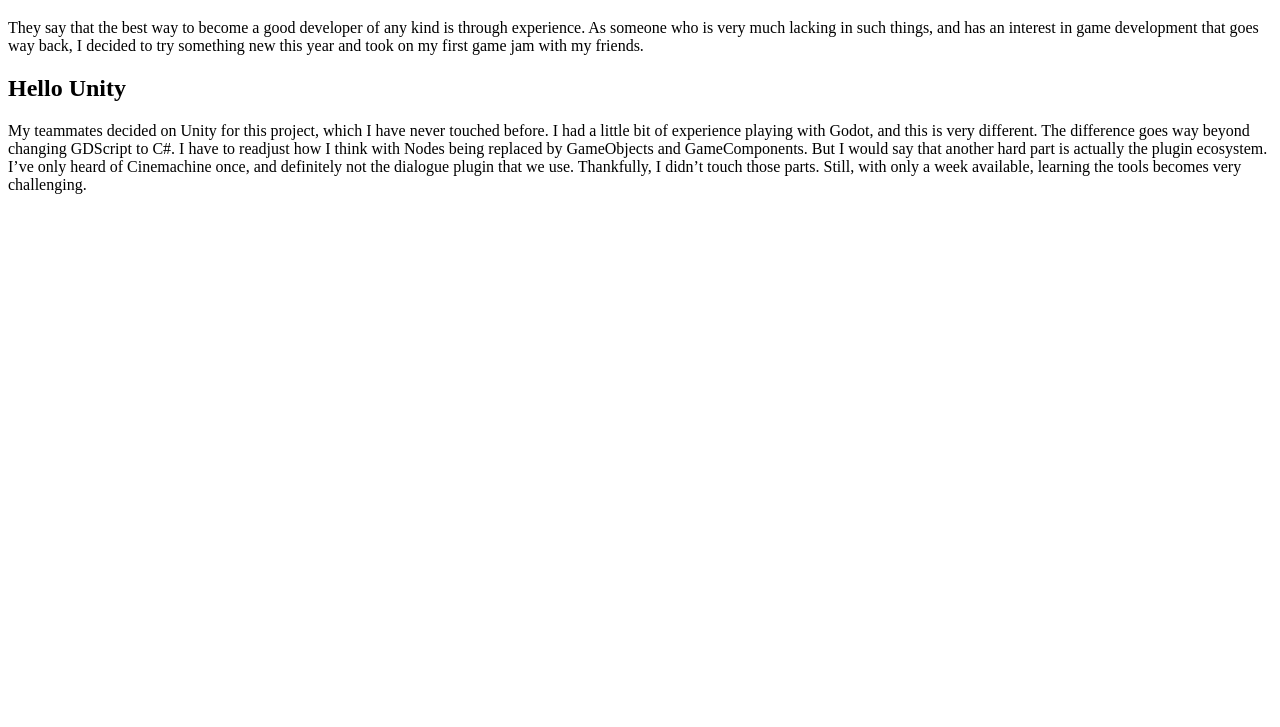
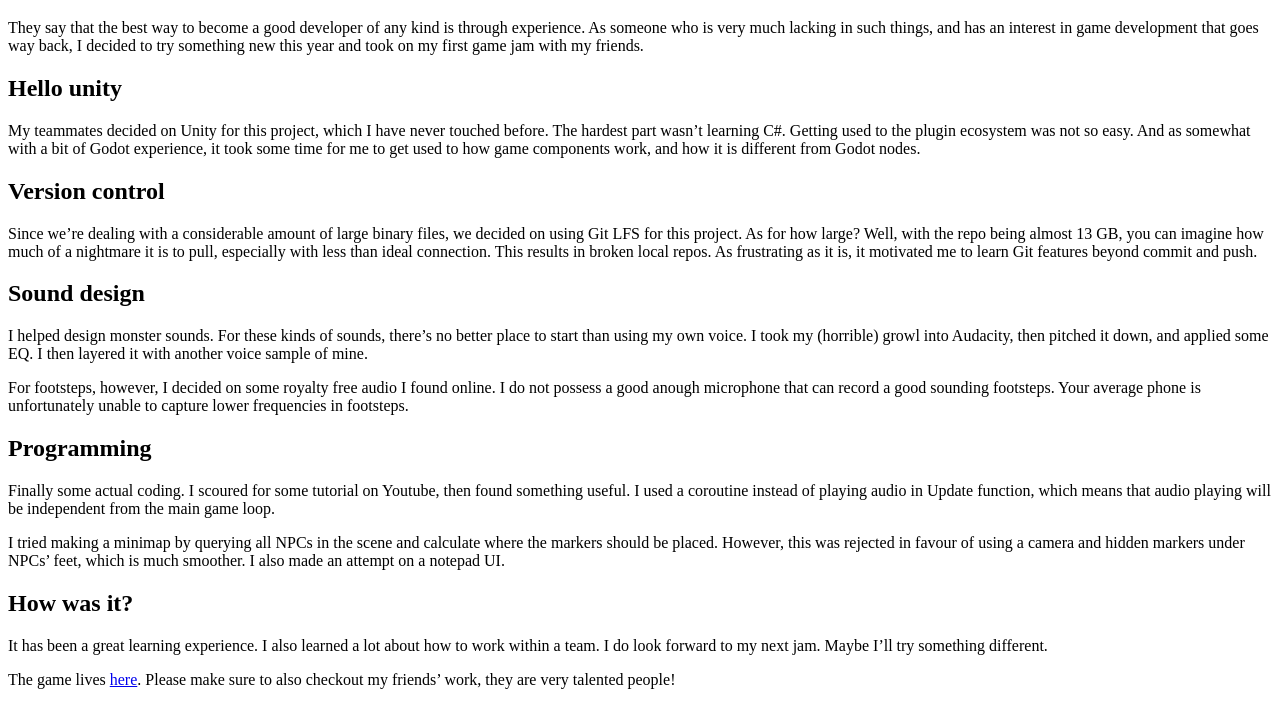
Before and after one commit to ilcubo/ilcubo.github.io, an Astro site: page /post-1 in a window 1280 px wide. Shown: the part 61-788 px from the top of the page. Built offline with nearby package versions, Linux system fonts and the light colour scheme; Astro itself is replaced by a stand-in of ours.

Commit message:
📝 Update post

```diff
--- a/src/pages/post-1.md
+++ b/src/pages/post-1.md
@@ -5,14 +5,45 @@ experience. As someone who is very much lacking in such things, and has an
 interest in game development that goes way back, I decided to try something new
 this year and took on my first game jam with my friends.
 
-## Hello Unity
+## Hello unity
 My teammates decided on Unity for this project, which I have never touched
-before. I had a little bit of experience playing with Godot, and this is very
-different. The difference goes way beyond changing GDScript to C#. I have to
-readjust how I think with Nodes being replaced by GameObjects and GameComponents.
-But I would say that another hard part is actually the plugin ecosystem. I've
-only heard of Cinemachine once, and definitely not the dialogue plugin that
-we use. Thankfully, I didn't touch those parts. Still, with only a week available,
-learning the tools becomes very challenging.
+before. The hardest part wasn't learning C#. Getting used to the plugin
+ecosystem was not so easy. And as somewhat with a bit of Godot experience, it took
+some time for me to get used to how game components work, and how it is different
+from Godot nodes.
 
-##
+## Version control
+Since we're dealing with a considerable amount of large binary files, we decided
+on using Git LFS for this project. As for how large? Well, with the repo being
+almost 13 GB, you can imagine how much of a nightmare it is to pull, especially with
+less than ideal connection. This results in broken local repos. As frustrating as
+it is, it motivated me to learn Git features beyond commit and push.
+
+## Sound design
+I helped design monster sounds. For these kinds of sounds, there's no better place
+to start than using my own voice. I took my (horrible) growl into Audacity, then
+pitched it down, and applied some EQ. I then layered it with another voice sample
+of mine.
+
+For footsteps, however, I decided on some royalty free audio I found online. I
+do not possess a good anough microphone that can record a good sounding footsteps.
+Your average phone is unfortunately unable to capture lower frequencies in
+footsteps.
+
+## Programming
+Finally some actual coding. I scoured for some tutorial on Youtube, then found
+something useful. I used a coroutine instead of playing audio in Update function,
+which means that audio playing will be independent from the main game loop.
+
+I tried making a minimap by querying all NPCs in the scene and calculate where
+the markers should be placed. However, this was rejected in favour of using a
+camera and hidden markers under NPCs' feet, which is much smoother. I also made
+an attempt on a notepad UI.
+
+## How was it?
+It has been a great learning experience. I also learned a lot about how to work
+within a team. I do look forward to my next jam. Maybe I'll try something
+different.
+
+The game lives [here](https://hisune.itch.io/midnightmall). Please make sure to also checkout my friends' work, they
+are very talented people!
```
